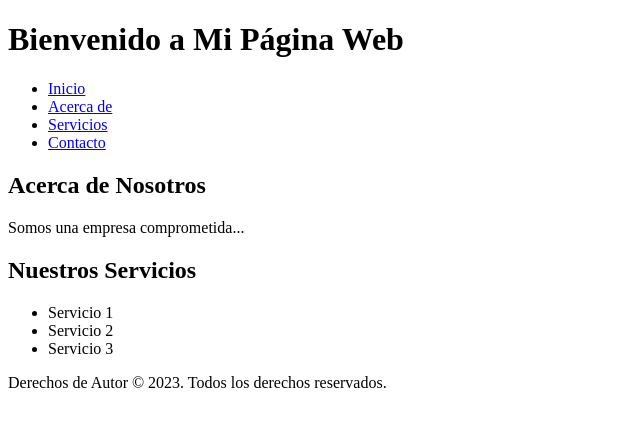
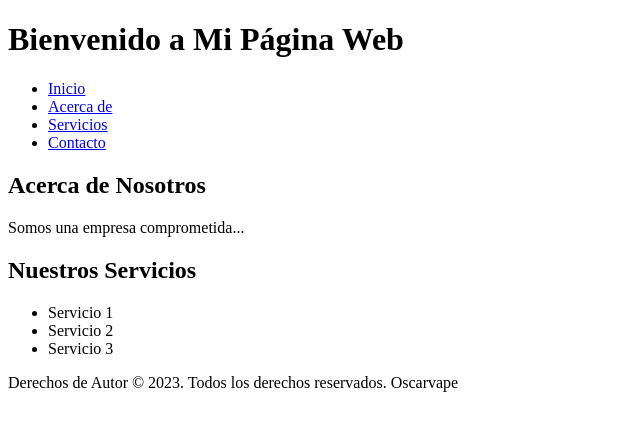
Before and after one commit to oscarvape/oscarvape.github.io, a plain HTML site: page index.html in a window 1280 px wide. Shown: the full height of the page, 0-640 px from the left. Drawn offline with Linux system fonts and the light colour scheme.

Commit message:
Cambio derechos reservados

```diff
--- a/index.html
+++ b/index.html
@@ -36,7 +36,7 @@
     </main>
 
     <footer>
-        <p>Derechos de Autor © 2023. Todos los derechos reservados.</p>
+        <p>Derechos de Autor © 2023. Todos los derechos reservados. Oscarvape</p>
     </footer>
 </body>
 </html>
```
